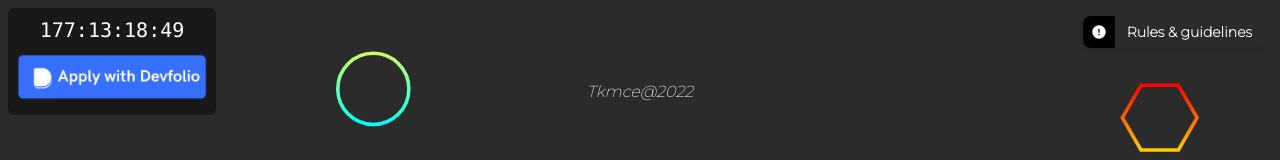
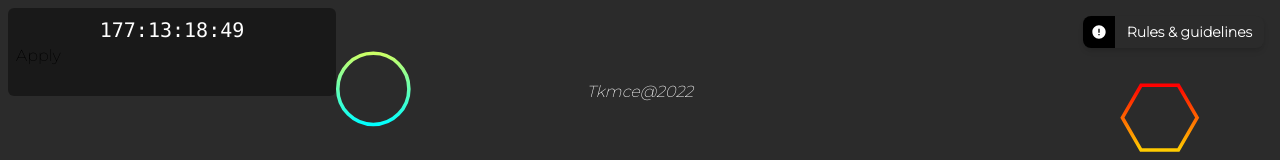
Before and after one commit to HACK4TKM/latency-official, a React (Create React App) app: page / in a window 1280 px wide. Shown: the top 160 px of the page. Built offline with nearby package versions, Linux system fonts and the light colour scheme; no server answers.

Commit message:
apply with devfolio

```diff
--- a/public/index.html
+++ b/public/index.html
@@ -14,6 +14,7 @@
     <link rel="preconnect" href="https://fonts.gstatic.com" crossorigin>
     <link href="https://fonts.googleapis.com/css2?family=Montserrat:wght@200&display=swap" rel="stylesheet">
     <link rel="manifest" href="%PUBLIC_URL%/manifest.json" />
+
     <title>Latency</title>
     <style>
       body{
@@ -25,5 +26,6 @@
   <body class="backgroundsv font-montserrat " style="overflow-x:hidden !important;width:100vw ">
     <noscript>You need to enable JavaScript to run this app.</noscript>
     <div id="root"></div>
+    <script defer async src="https://apply.devfolio.co/v2/sdk.js"></script>
   </body>
 </html>
--- a/src/Components/Home.js
+++ b/src/Components/Home.js
@@ -17,6 +17,16 @@ import Countdown from "react-countdown";
 import gold_ from "../assets/tt.jpg";
 import solana from "../assets/solana.png";
 function Home(props) {
+  React.useEffect(() => {
+    const script = document.createElement('script');
+    script.src = 'https://apply.devfolio.co/v2/sdk.js';
+    script.async = true;
+    script.defer = true;
+    document.body.appendChild(script);
+    return () => {
+      document.body.removeChild(script);
+    }
+  }, []);
   const gold = [{name:"",logo:filecoin,link:"https://filecoin.io/"},
     {name:"",logo:repl,link:"https://replit.com/"},
     {name:"",logo:solana,link:"https://solana.com/"},]
@@ -68,9 +78,13 @@ function Home(props) {
             </p>
 
 
-            <a className={"rounded-lg z-50   "} href={"#"}>
-              <img src={dev_app} className={"md:w-48 w-32 rounded-lg hover:invert filter"} alt={"rounded-lg"}/>
-            </a>
+            <div
+                className="apply-button"
+                data-hackathon-slug="latency-2.0"
+                data-button-theme="light"
+                style={{height: '44px', width: '312px'}}
+            >
+              <p>Apply</p></div>
           </div>
 
         </div>
```
Also changed, not shown: src/Components/About.js (line endings or trailing spaces).
